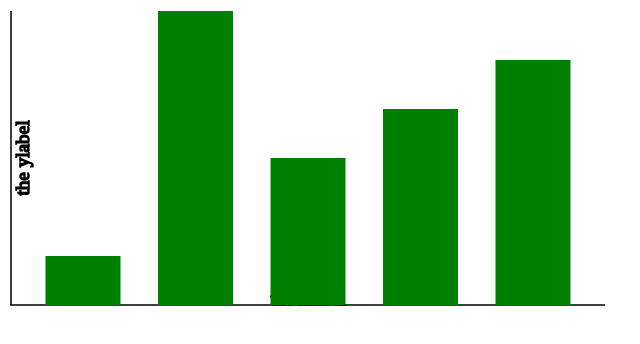
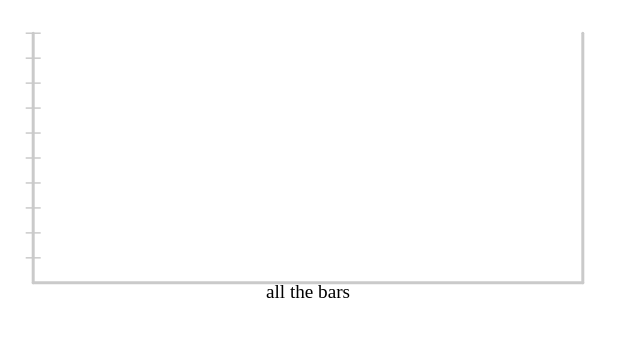
Before and after one commit to Pethaudi/d3-bar-chart, a plain HTML site: page index.html in a window 1280 px wide. Shown: the whole page, without its empty margins (0-640 px from the left). Drawn offline with Linux system fonts and the light colour scheme.

```diff
--- /dev/null
+++ b/beautiful-bar-chart.js
@@ -0,0 +1,101 @@
+const chart = d3.select("#bar");
+const ymax = 1000;
+const xmax = 2000;
+const margin = calculateMargin();
+const axisWidth = 10;
+const axisColor = "#cacaca";
+createAxis(["all the bars", "value of the bars"], 10);
+
+function calculateMargin() {
+    const text = chart.append("text")
+        .text("demotext")
+        .attr("font-size", "4em")
+        .attr("x", 100)
+        .attr("y", 100);
+
+    const bbox = text.node().getBBox();
+    text.remove();
+    return bbox.height * 1.2;
+}
+
+/**
+ * @param labels array with 2 string, first x, second y axis
+ * @param ticks amount of ticks on the y axis
+ * @param dataLabels array with 2 subarray, labels of the bars and ticks to display
+ */
+function createAxis(labels, ticks, dataLabels) {
+    const axis = chart.append("g").attr("id", "axis");
+
+    const yaxis1 = createLine(axis.append("line"), margin, margin, margin, ymax - margin);
+    const yaxis2 = createLine(axis.append("line"), xmax - margin, margin, xmax - margin, ymax - margin);
+    const xaxis = createLine(axis.append("line"), margin, ymax - margin, xmax - margin, ymax - margin);
+
+    /*const ylabel1 = axis.append("text")
+        .text(labels[1])
+        .attr("x", 0)
+        .attr("y", 0)
+        .attr("line-height", "4em")
+        .attr("font-size", "4em");
+
+    ylabel1.attr("transform", "translate(" + ((margin / 1.2) * 1.1) + ", " + (ymax / 2 + ylabel1.node().getBBox().width / 2) + ") rotate(270)");
+
+    const ylabel2 = axis.append("text")
+        .text(labels[1])
+        .attr("x", 0)
+        .attr("y", 0)
+        .attr("line-height", "4em")
+        .attr("font-size", "4em");
+
+    ylabel2.attr("transform", "translate(" + (xmax - ((margin / 1.2) * 0.5)) + ", " + (ymax / 2 + ylabel1.node().getBBox().width / 2) + ") rotate(270)");*/
+
+    const xlabel = axis.append("text")
+        .text(labels[0])
+        .attr("x", 0)
+        .attr("y", 0)
+        .attr("line-height", "4em")
+        .attr("font-size", "4em");
+
+    xlabel.attr("transform", "translate(" + (xmax / 2 - xlabel.node().getBBox().width / 2)  + ", " + (ymax - (margin / 1.2) * 0.5) + ")")
+
+    const arr = [];
+    for (let i = 0; i < ticks; i++) {
+        arr.push(i);
+    }
+
+    const ticksContainer = axis.append("g").attr("id", "ticks");
+    ticksContainer.selectAll("line")
+        .data(arr)
+        .enter()
+        .append("line")
+        .attr("x1", "0")
+        .attr("x2", "50")
+        .attr("y1", "0")
+        .attr("y2", "0")
+        .attr("stroke", axisColor)
+        .attr("stroke-width", axisWidth / 2)
+        .attr("transform", data => {
+            const x = margin - (50 / 2);
+            const l = ymax - 2 * margin;
+            const y = (l / ticks) * data + margin;
+
+            return "translate(" + x + ", " + y + ")";
+        });
+}
+
+function createLine(elem, x1, y1, x2, y2) {
+    return elem.attr("x1", x1)
+        .attr("y1", y1)
+        .attr("x2", x2)
+        .attr("y2", y2)
+        .attr("stroke-linecap", "round")
+        .attr("stroke", axisColor)
+        .attr("stroke-width", axisWidth);
+}
+
+function createLabel(elem, text, rotation, translationX, translationY) {
+    return elem.text(text)
+        .attr("font-size", "4em")
+        .attr("x", 0)
+        .attr("y", 0)
+        .attr("transform", "rotate(" + rotation + ") translate(" + translationX + ", " + translationY + ")");
+}
--- a/index.html
+++ b/index.html
@@ -5,12 +5,17 @@
 </head>
 
 <body>
-	<div id="body">
+	<!--<div id="body">
 		<svg id="chart" viewbox="0 0 2000 1000"></svg>
+	</div>-->
+
+	<div id="beautiful">
+		<svg id="bar" viewbox="0 0 2000 1000"></svg>
 	</div>
 
 	<script src="d3.js"></script>
-	<script src="script.js"></script>
+	<!--<script src="script.js"></script>-->
+	<script src="beautiful-bar-chart.js"></script>
 </body>
 
 </html>
--- a/main.css
+++ b/main.css
@@ -1,4 +1,4 @@
-#body {
+#body, #beautiful {
 	width: 600px;
 	height: 300px;
 }
```
